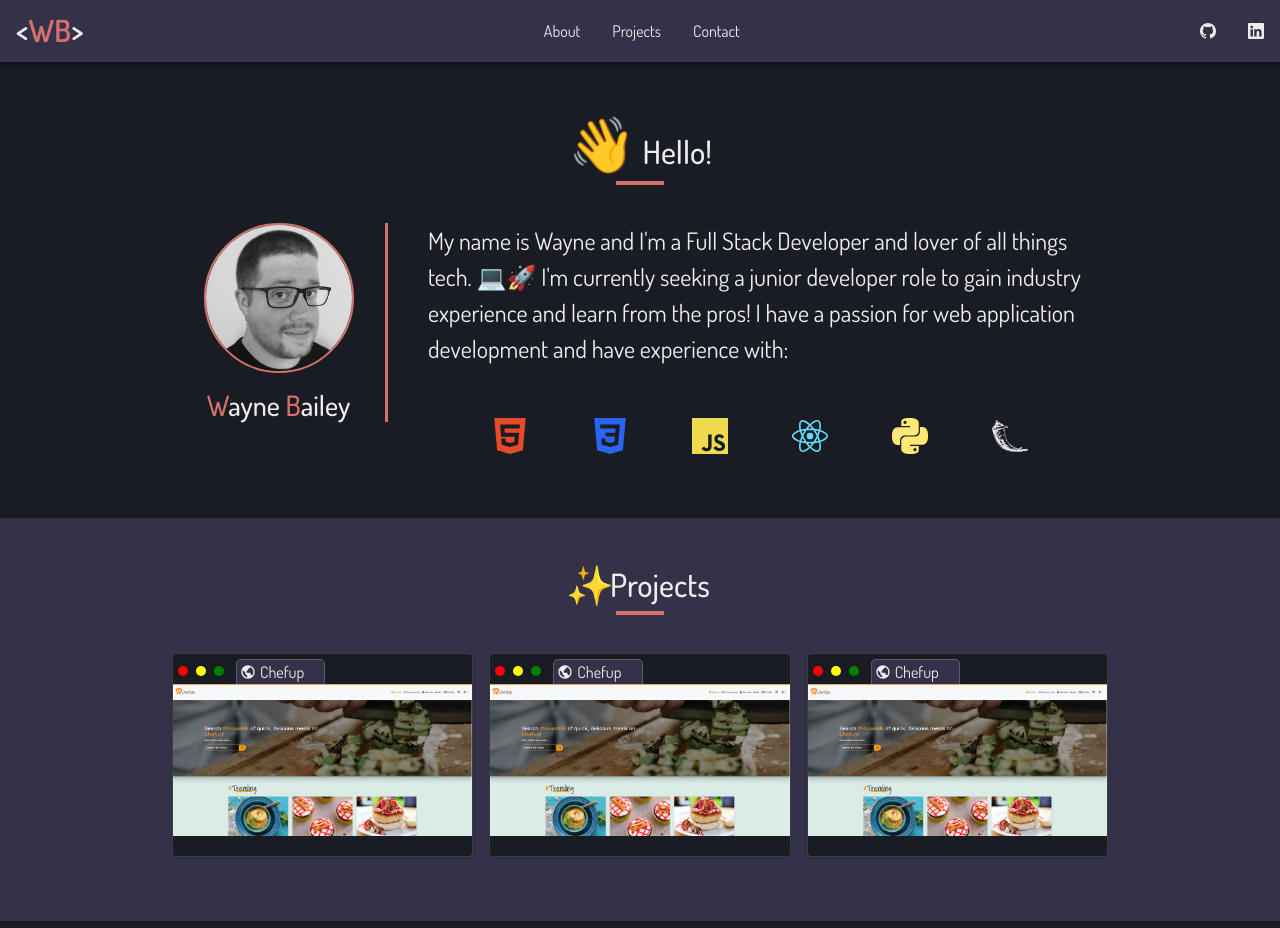
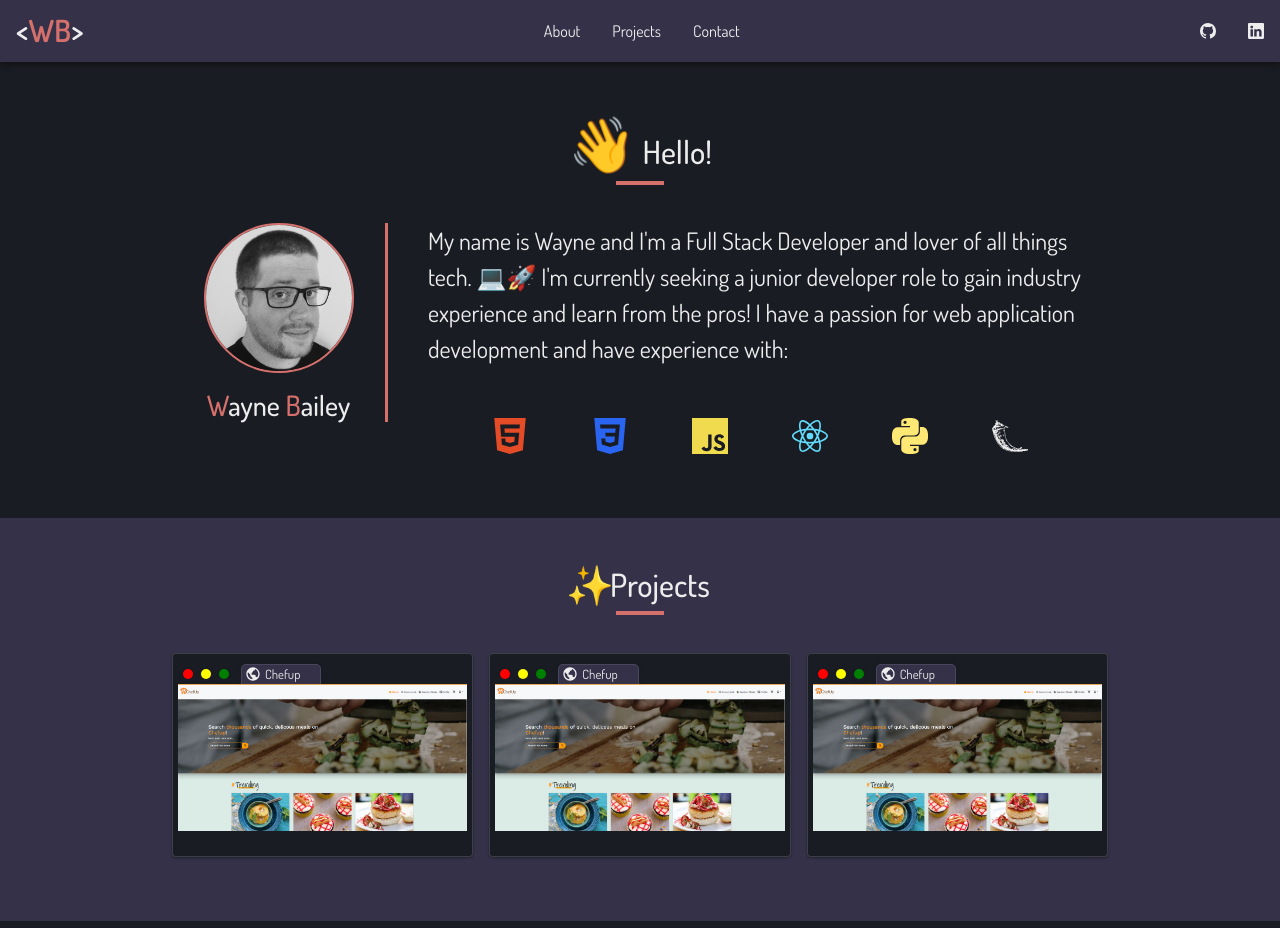
Before and after one commit to itrytocodethings/portfoliov1, a React (Vite) app: page / in a window 1280 px wide. Shown: the top 928 px of the page. Built offline with nearby package versions, Linux system fonts and the light colour scheme.

Commit message:
project card css

```diff
--- a/src/assets/css/project-card.css
+++ b/src/assets/css/project-card.css
@@ -1,6 +1,17 @@
+div.circles:first-of-type {
+  background-color: red;
+}
+div.circles:nth-of-type(2) {
+  background-color: yellow;
+}
+div.circles:last-of-type {
+  background-color: green;
+}
+
 .card.project-card {
+  padding: 5px;
   background-color: var(--main-bg);
-  box-shadow: rgba(50, 50, 93, 0.25) 0px 2px 5px -1px, rgba(0, 0, 0, 0.3) 0px 1px 3px -1px;
+  box-shadow: rgba(0, 0, 0, 0.12) 0px 1px 3px, rgba(0, 0, 0, 0.24) 0px 1px 2px;
   border: 1px solid rgba(203, 203, 203, 0.2) !important;
   /* border: 1px solid var(--primary-color); */
 }
@@ -43,16 +54,6 @@
   box-shadow: rgba(50, 50, 93, 0.25) 0px 2px 5px -1px, rgba(0, 0, 0, 0.3) 0px 1px 3px -1px;
 }
 
-div.circles:first-of-type {
-  background-color: red;
-}
-div.circles:nth-of-type(2) {
-  background-color: yellow;
-}
-div.circles:last-of-type {
-  background-color: green;
-}
-
 .project-card-header div.tab {
   padding: 0 20px;
   padding-left: 3px !important;
@@ -60,8 +61,12 @@ div.circles:last-of-type {
   background-color: var(--alt-bg);
   border-radius: 5px 5px 0 0;
   box-shadow: rgba(50, 50, 93, 0.25) 0px 2px 5px -1px, rgba(0, 0, 0, 0.3) 0px 1px 3px -1px;
-  border: 1px solid rgba(255,255,255, .2) !important;
+  border: 1px solid rgba(255,255,255, .1) !important;
   border-bottom: none !important;
+}
+
+.proj-title {
+  font-size: .8em;
 }
 
 .gh-icon {
--- a/src/js/Components/ProjectCard.jsx
+++ b/src/js/Components/ProjectCard.jsx
@@ -27,7 +27,7 @@ const ProjectCard = (props) => {
           </div>
           <img src={projImg} alt="..." />
           <div class={`card-body ${showDetails ? 'show' : ''}`}>
-            <p>Lorem ipsum dolor sit amet consectetur, adipisicing elit. Ex quas labore libero pariatur corrupti accusantium distinctio officiis aspernatur eos assumenda.</p>
+            <p className="">Lorem ipsum dolor sit amet consectetur, adipisicing elit. Ex quas labore libero pariatur corrupti accusantium distinctio officiis aspernatur eos assumenda.</p>
           </div>
         </div>
       </div>
```
